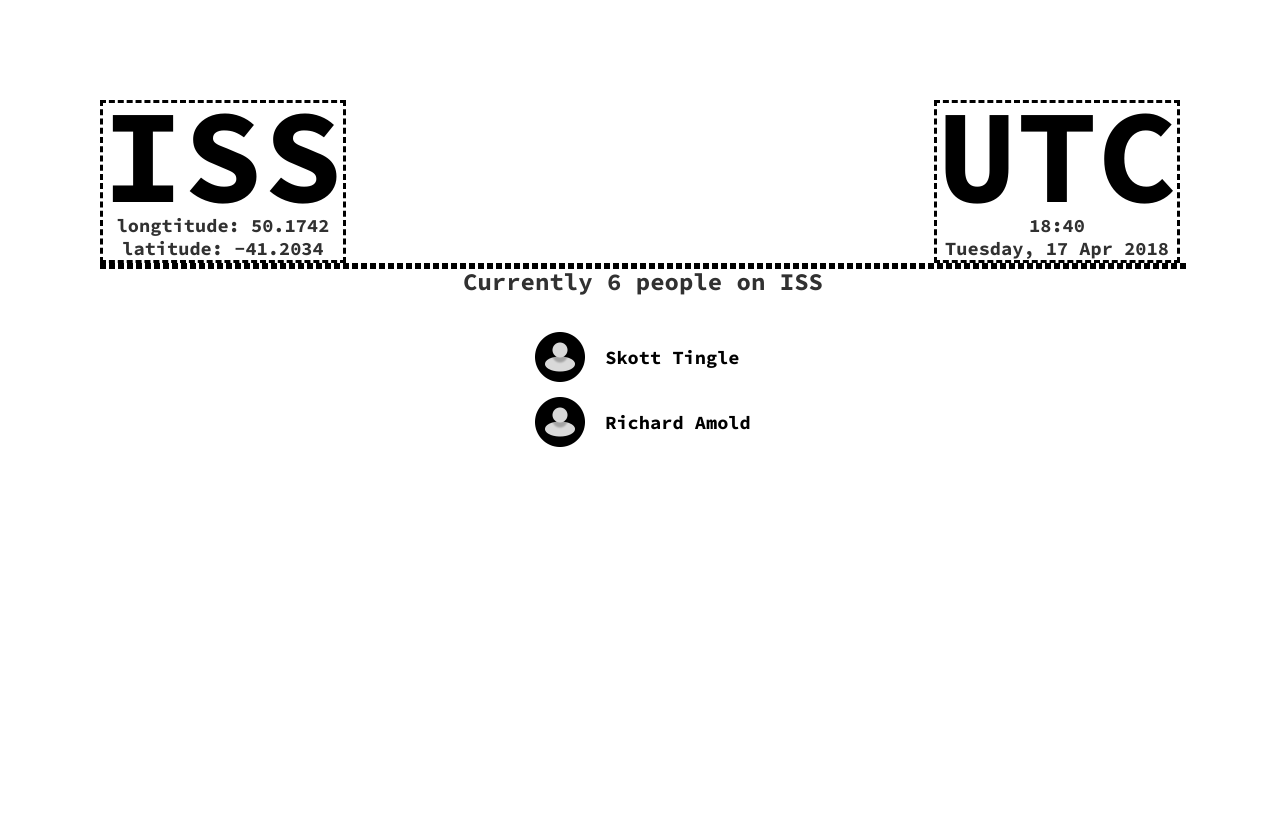
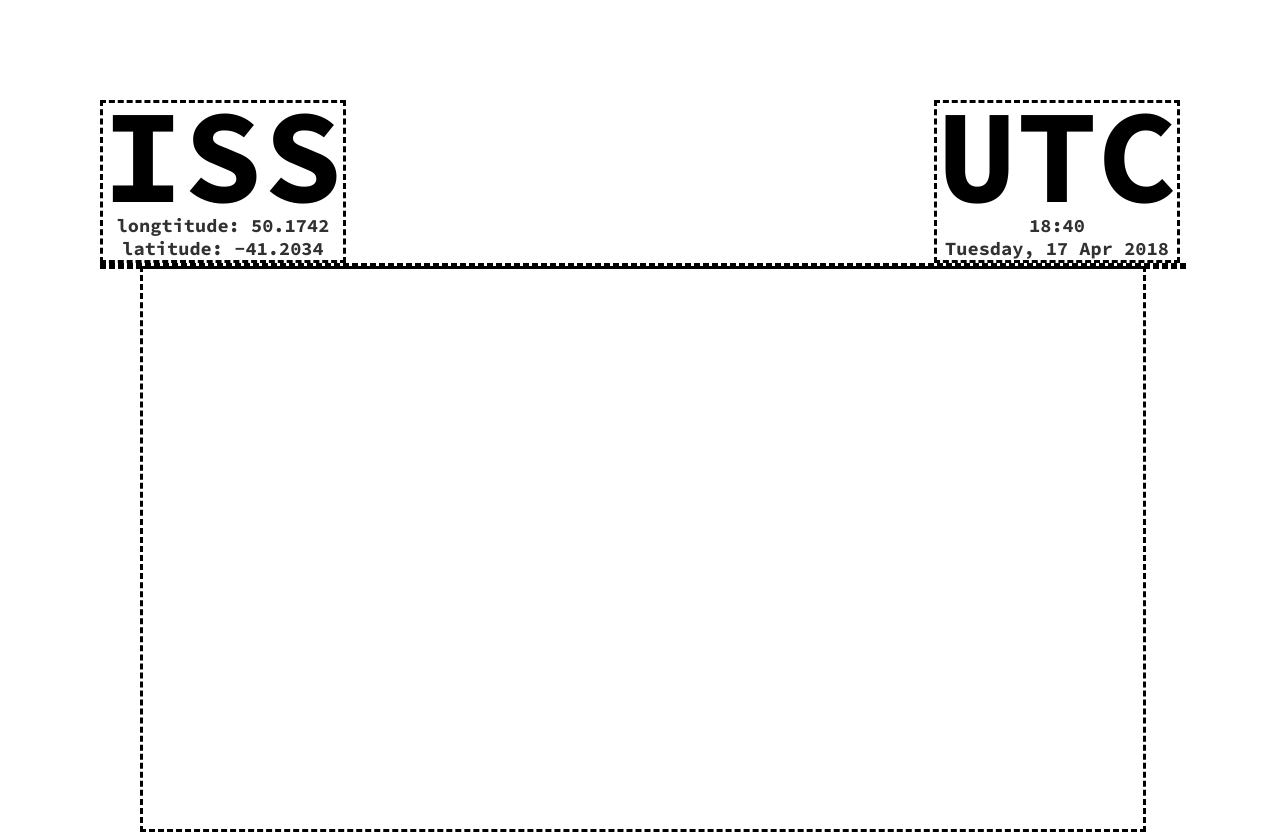
Before and after one commit to codeandjoy/spacestation, a React (Create React App) app: page /location in a window 1280 px wide. Before the commit the page ends 800 px from the top, so only its background shows below. Built offline with nearby package versions, Linux system fonts and the light colour scheme.

Commit message:
Created Router

```diff
--- a/package.json
+++ b/package.json
@@ -9,6 +9,7 @@
     "prop-types": "^15.8.1",
     "react": "^18.2.0",
     "react-dom": "^18.2.0",
+    "react-router-dom": "^6.4.3",
     "react-scripts": "5.0.1",
     "web-vitals": "^2.1.4"
   },
--- a/src/App.js
+++ b/src/App.js
@@ -1,3 +1,5 @@
+import { Navigate, Route, Routes, useLocation } from "react-router-dom";
+
 import ContentContainer from "./ContentContainer/ContentContainer";
 import CrewPage from "./CrewPage/CrewPage";
 import DataContainer from "./DataContainer/DataContainer";
@@ -6,6 +8,8 @@
 import PageContainer from "./PageContainer/PageContainer";
 
 function App() {
+  const location = useLocation();
+
   return (
     <ContentContainer>
       <HeaderContainer>
@@ -19,9 +23,23 @@
         />
       </HeaderContainer>
 
-      <PageContainer>
-        <CrewPage/>
-      </PageContainer>
+      <Routes location={ location } key={ location.pathname }>
+        <Route path='/' element={ <Navigate to='/location'/> }/>
+        <Route path='/location' element=
+          {
+            <PageContainer>
+              <LocationPage/>
+            </PageContainer>
+          }
+        />
+        <Route path='/crew' element=
+          {
+            <PageContainer>
+              <CrewPage/>
+            </PageContainer>
+          }
+        />
+      </Routes>
     </ContentContainer>
   )
 }
--- a/src/index.js
+++ b/src/index.js
@@ -3,11 +3,14 @@
 import './index.css';
 import App from './App';
 import reportWebVitals from './reportWebVitals';
+import { BrowserRouter } from 'react-router-dom';
 
 const root = ReactDOM.createRoot(document.getElementById('root'));
 root.render(
   <React.StrictMode>
-    <App />
+    <BrowserRouter>
+      <App />
+    </BrowserRouter>
   </React.StrictMode>
 );
 
```
Also changed, not shown: 1 other file (tests, documents, lock files or other folders).
